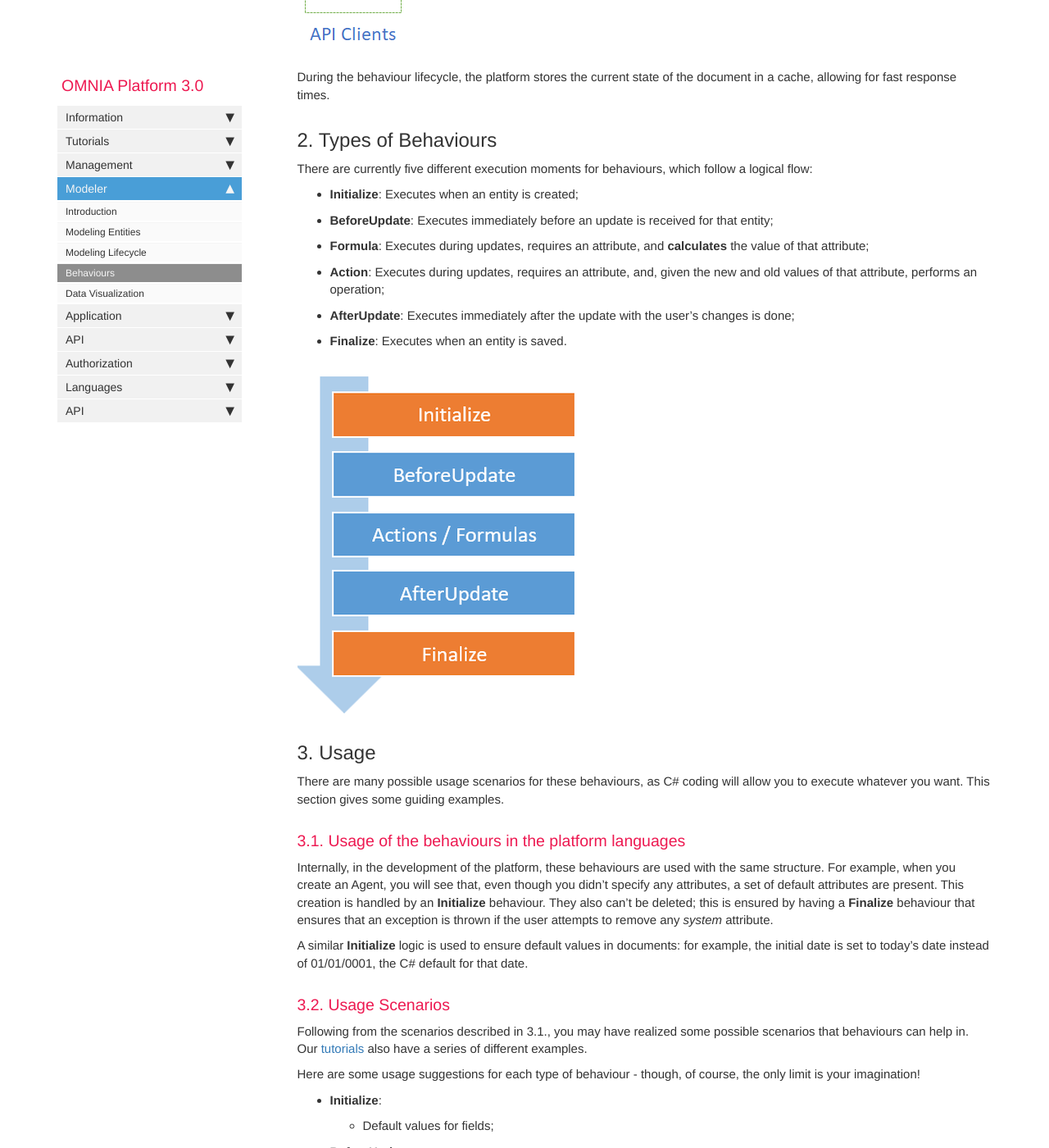
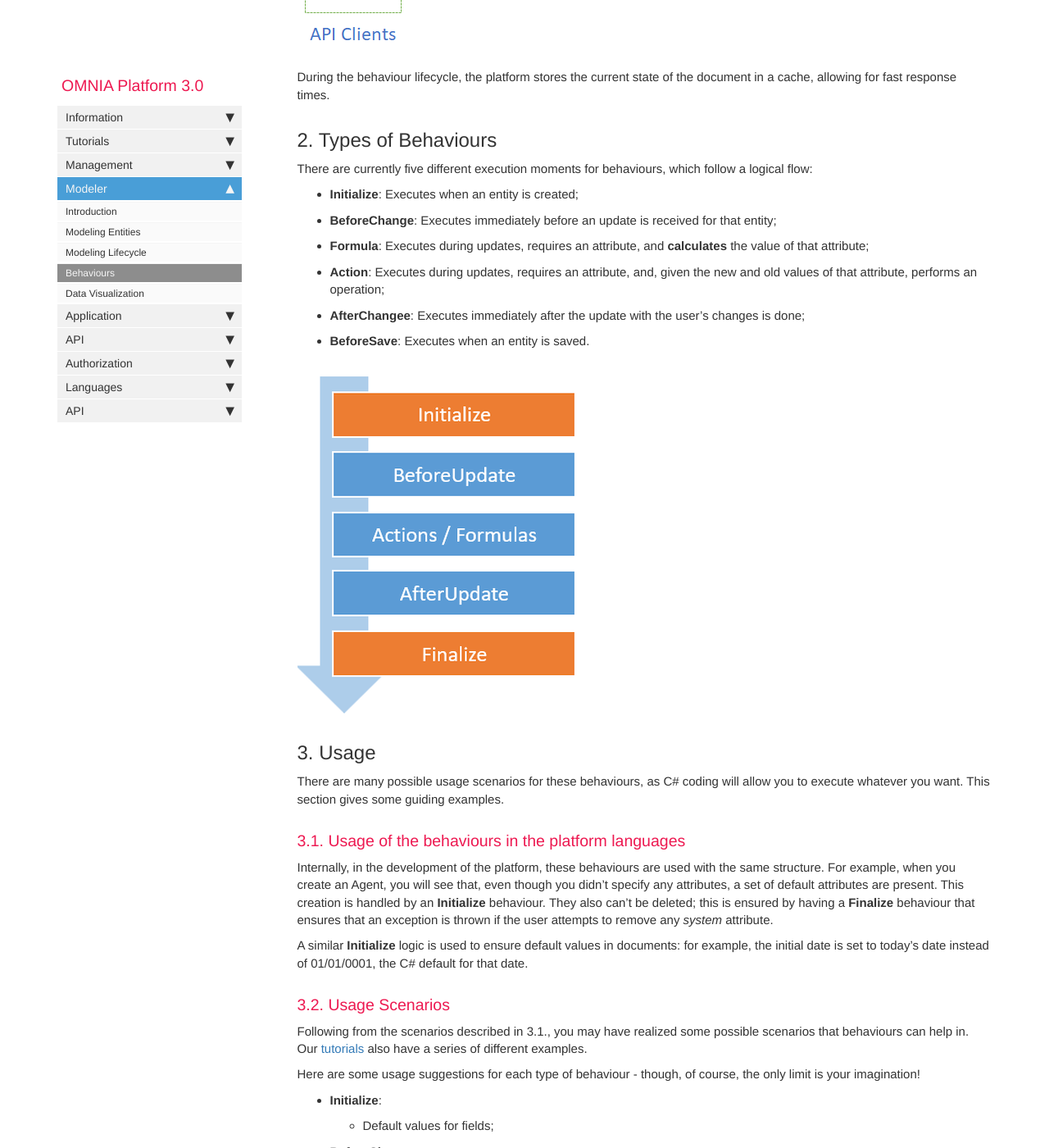
Before and after one commit to daniel8lopes/omnia3, a Jekyll site: the page built from docs/pages/omnia3/Modeler/omnia3_modeler_behaviours.md, in a window 1280 px wide and 1400 px high, scrolled down 1098 px. Shown: the whole window at 82% size. Built offline with Jekyll 4.4.1, drawn with Linux system fonts in a browser that asks for light colours; nearby versions of some CDN libraries; comment, search, counter and statistics services are not loaded; some of the changed text lies outside the part shown.

Commit message:
Update omnia3_modeler_behaviours.md

```diff
--- a/docs/pages/omnia3/Modeler/omnia3_modeler_behaviours.md
+++ b/docs/pages/omnia3/Modeler/omnia3_modeler_behaviours.md
@@ -27,11 +27,11 @@ During the behaviour lifecycle, the platform stores the current state of the doc
 
 There are currently five different execution moments for behaviours, which follow a logical flow:
 - **Initialize**: Executes when an entity is created;
-- **BeforeUpdate**: Executes immediately before an update is received for that entity;
+- **BeforeChange**: Executes immediately before an update is received for that entity;
 - **Formula**: Executes during updates, requires an attribute, and **calculates** the value of that attribute;
 - **Action**: Executes during updates, requires an attribute, and, given the new and old values of that attribute, performs an operation;
-- **AfterUpdate**: Executes immediately after the update with the user's changes is done;
-- **Finalize**: Executes when an entity is saved.
+- **AfterChangee**: Executes immediately after the update with the user's changes is done;
+- **BeforeSave**: Executes when an entity is saved.
 
 ![The behaviour execution lifecycle](images\modeler\BehaviourLifecycle.png)
 
@@ -53,7 +53,7 @@ Here are some usage suggestions for each type of behaviour - though, of course,
 
 - **Initialize**:
     - Default values for fields;
-- **BeforeUpdate**:
+- **BeforeChange**:
     - Performing operations that depend on the previous state of the document;
 - **Formula**:
     - Summary/total fields;
@@ -62,10 +62,10 @@ Here are some usage suggestions for each type of behaviour - though, of course,
     - Looking up data from an external API;
     - Changing information in the lines of a grid based on a change in the header;
     - Performing validations on an attribute;
-- **AfterUpdate**:
+- **AfterChange**:
     - Performing calculations that require information from commitments/events in the header;
     - Performing document-wide validations;
     - Calculating summary lines;
-- **Finalize**:
+- **BeforeSave**:
     - Performing final document-wide validations;
     - Integrating with external APIs;
```
